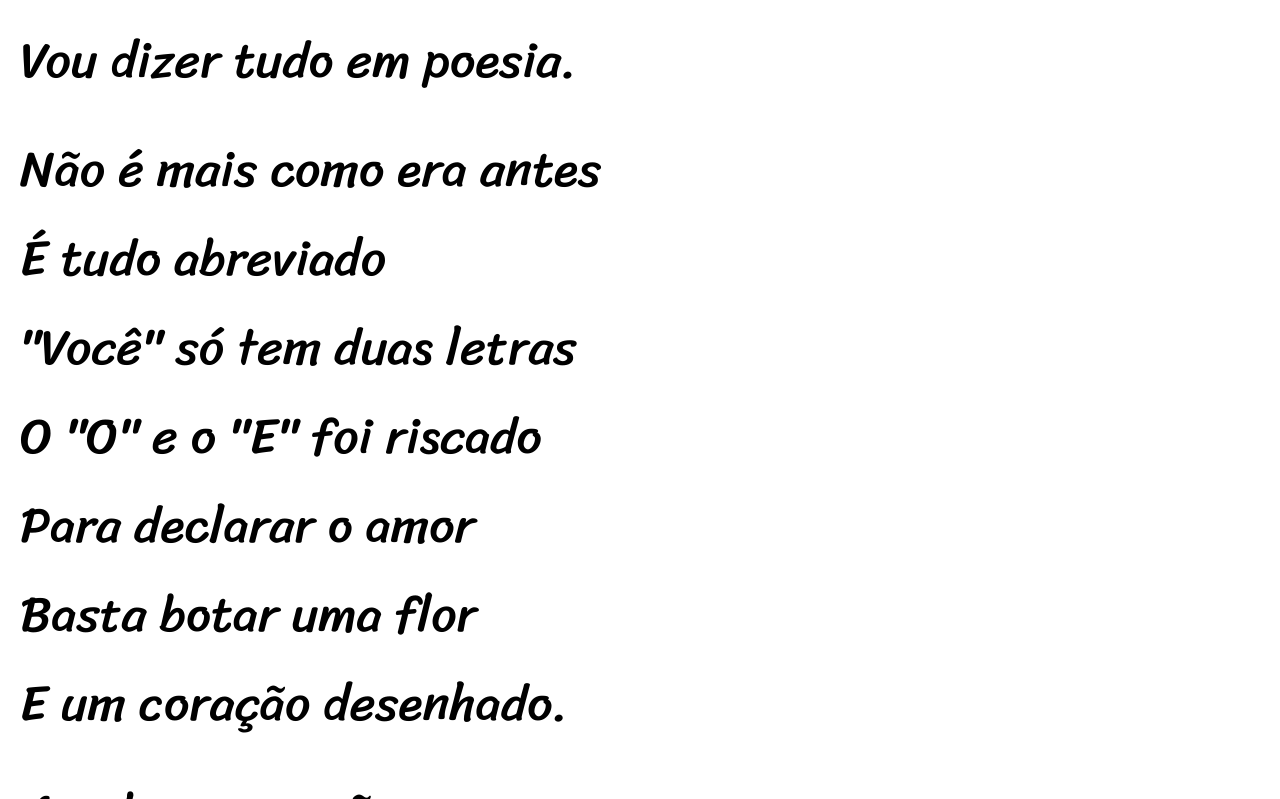
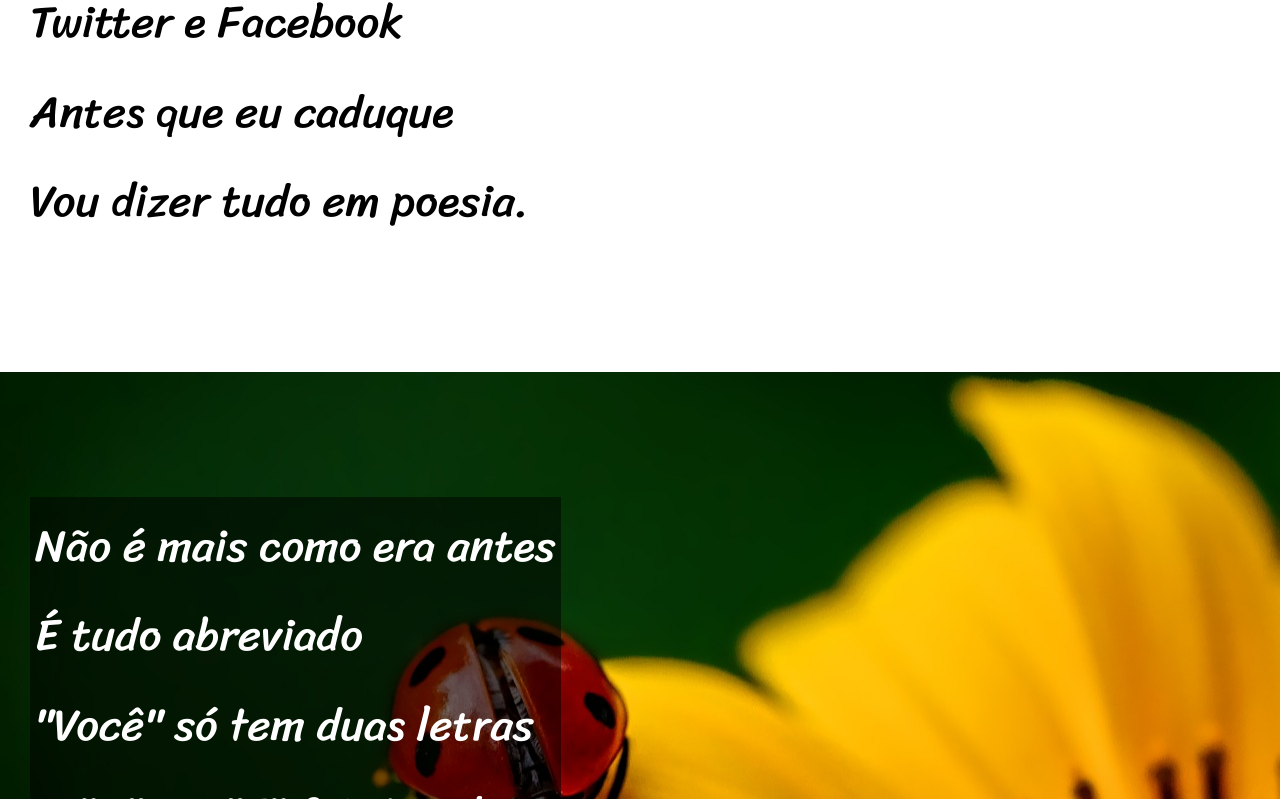
Before and after one commit to kaiqueoleme/html-css, a plain HTML site: page desafios/d012/index.html in a window 1280 px wide. Shown: the part 881-1680 px from the top of the page. Drawn offline with Linux system fonts and the light colour scheme.

Commit message:
att d012

```diff
--- a/desafios/d012/index.html
+++ b/desafios/d012/index.html
@@ -22,7 +22,7 @@
                 Vou dizer tudo em poesia. <br>
             </p>
         </section>
-        <section>
+        <section class="imagem" id="imagem1">
             <p>Não é mais como era antes <br>
                 É tudo abreviado <br>
                 "Você" só tem duas letras <br>
@@ -53,7 +53,7 @@
                 Decifre esse rabisco. <br>
             </p>
         </section>
-        <section>
+        <section class="imagem" id="imagem2">
             <p>
                 Tenho saudade das cartas <br>
                 Escritas com a própria mão <br>
--- a/desafios/d012/style.css
+++ b/desafios/d012/style.css
@@ -1,13 +1,25 @@
 @charset "UTF-8";
 
 @import url('https://fonts.googleapis.com/css2?family=Passion+One:wght@400;700;900&family=Sriracha&display=swap');
+
+:root {
+    --fonte1: Verdana, Geneva, Tahoma, sans-serif;
+    --fonte2: 'Passion One', cursive;
+    --fonte3: 'Sriracha', cursive;
+}
+
+
 
 * {
     margin: 0px;
 }
 
+body {
+    min-height: 100vh;
+}
+
 header {
-    font-family: 'Passion One', Arial, sans-serif;
+    font-family: var(--fonte2);
     background-color: black;
     color: white;
     text-align: center;
@@ -26,7 +38,7 @@ header > h1::first-letter {
 }
 
 header > p {
-    font-family: Arial, Helvetica, sans-serif;
+    font-family: var(--fonte1);
     font-weight: lighter;
 }
 
@@ -36,10 +48,57 @@ header a {
 }
 
 main {
-    font-family: Sriracha, Verdana, Geneva, Tahoma, sans-serif;
     font-size: 50px;
 }
 
 section {
-    margin: 20px;
+    display: block;
+    padding-top: 10vh;
+    padding-bottom: 10vh;
+    line-height: 2em;
+    padding-left: 30px;
+    font-family: var(--fonte3);;
+    font-size: 3.5vw;
+    unicode-bidi: isolate;
 }
+
+p {
+    margin-block-start: 1em;
+    margin-block-end: 1em;
+    margin-inline-start: 0px;
+    margin-inline-end: 0px;
+    unicode-bidi: isolate;
+}
+
+section.imagem {
+    background-color: rgb(51, 51, 51);
+    color: white;
+    background-size: cover;
+    background-attachment: fixed;
+}
+
+section.imagem > p {
+    background-color: rgba(0, 0, 0, 0.507);
+    display: inline-block;
+    padding: 5px;
+}
+
+section#imagem1 {
+    background:black url(imagens/background001.jpg) right center;
+}
+
+section#imagem2 {
+    background: url(imagens/background002.jpg);
+}
+
+footer {
+    background-color: black;
+    color: white;
+    padding: 10px;
+    text-align: center;
+}
+
+footer p {
+    margin: 0px;
+    font-size: 1.1em;
+}
```
